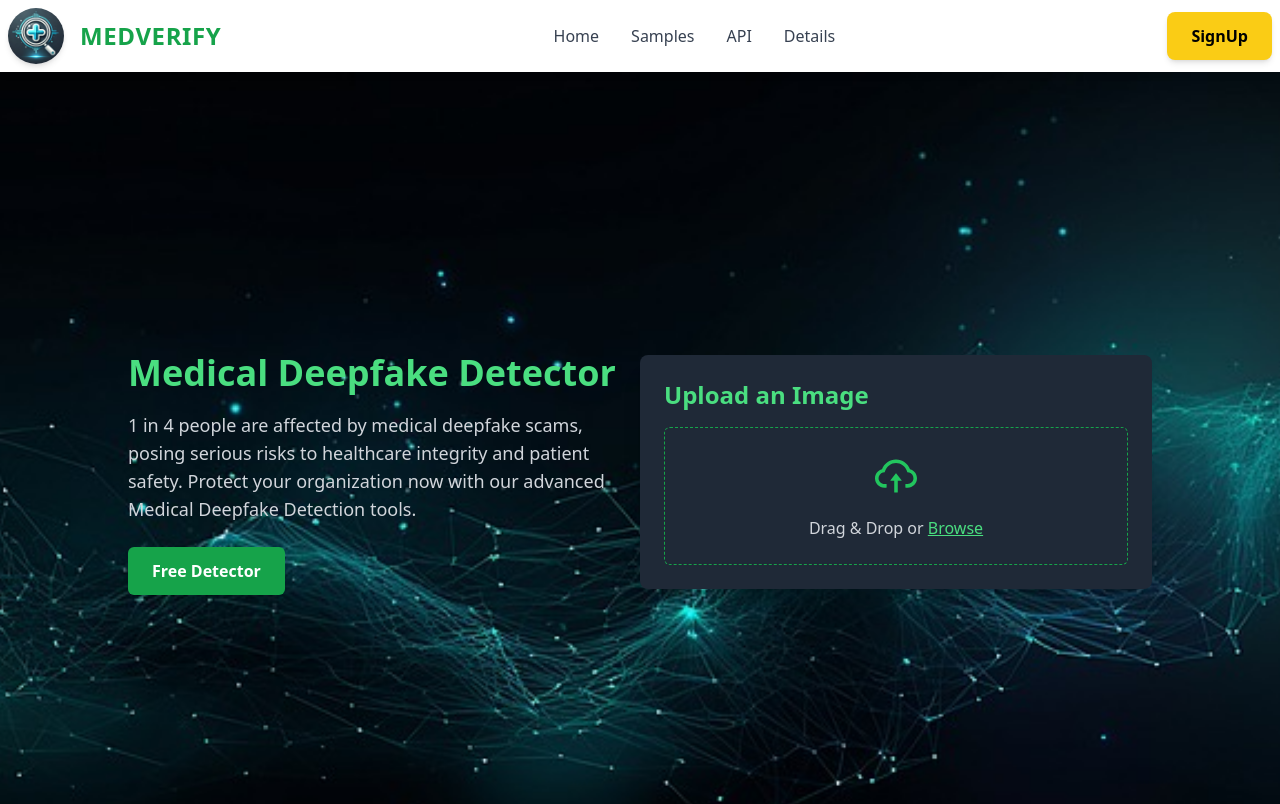
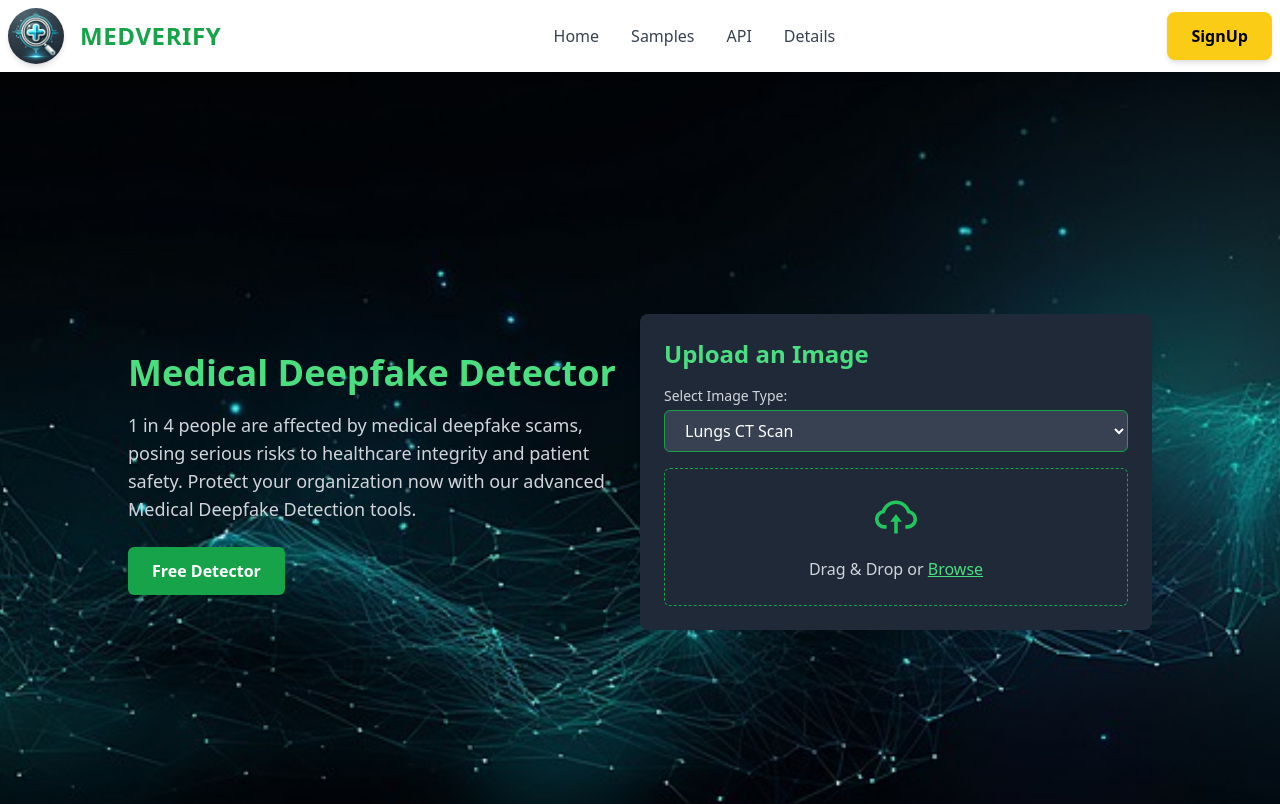
Before and after one commit to Kunalkudande/medverify, a React (Create React App) app: page / in a window 1280 px wide. Shown: the top 804 px of the page. Built offline with nearby package versions, Linux system fonts and the light colour scheme.

Commit message:
Added signup

```diff
--- a/src/components/Navbar.jsx
+++ b/src/components/Navbar.jsx
@@ -1,13 +1,15 @@
 import React from "react";
 import { Link } from "react-router-dom";
-import logo from "../images/logo.webp"
+import logo from "../images/logo.webp";
+import { useNavigate } from "react-router-dom";
 import { useAuth } from "../components/AuthContext"; // Import the AuthContext
 
 const Navbar = ({ scrollToSection, refs }) => {
+  const navigate = useNavigate();
   const { user, logout } = useAuth(); // Get user state and logout function
 
   const handleLogoClick = () => {
-    window.location.reload(); // Refresh the page when the logo or website name is clicked
+    navigate("/");
   };
 
   return (
--- a/src/pages/MainPage.jsx
+++ b/src/pages/MainPage.jsx
@@ -9,11 +9,12 @@ const MainPage = () => {
   const [showPopup, setShowPopup] = useState(false);
   const [loading, setLoading] = useState(false);
   const [result, setResult] = useState(null);
+  const [selectedType, setSelectedType] = useState("chest"); // Type state
   const navigate = useNavigate();
 
+  // Handle image upload
   const handleImageUpload = (event) => {
     const user = JSON.parse(localStorage.getItem("user"));
-
     if (!user) {
       alert("Please sign up before uploading an image.");
       navigate("/signup");
@@ -29,6 +30,7 @@ const MainPage = () => {
     }
   };
 
+  // Handle image detection
   const handleDetect = async () => {
     if (!imageFile) {
       alert("Please upload an image first.");
@@ -37,6 +39,7 @@ const MainPage = () => {
 
     const formData = new FormData();
     formData.append("file", imageFile);
+    formData.append("model_type", selectedType); // Send model type
 
     setLoading(true);
     setResult(null);
@@ -47,14 +50,18 @@ const MainPage = () => {
         body: formData,
       });
 
+      if (response.ok) {
         const data = await response.json();
         setResult({
           prediction: data.prediction || "Unknown",
           description: data.description || "Unknown",
           confidence: data.confidence || 0,
         });
+      } else {
+        throw new Error("Error: Could not process the image.");
+      }
     } catch (error) {
-      alert("Error: Could not process the image.");
+      alert(error.message);
     } finally {
       setLoading(false);
     }
@@ -86,6 +93,23 @@ const MainPage = () => {
             <h2 className="text-2xl font-semibold mb-4 text-green-400">
               Upload an Image
             </h2>
+
+            {/* Image Type Selection */}
+            <div className="mb-4">
+              <label className="block mb-1 text-sm font-medium text-gray-300">
+                Select Image Type:
+              </label>
+              <select
+                value={selectedType}
+                onChange={(e) => setSelectedType(e.target.value)}
+                className="w-full px-4 py-2 rounded-md bg-gray-700 text-white border border-green-600 focus:outline-none"
+              >
+                <option value="chest">Lungs CT Scan</option>
+                <option value="knee">Knee Scan</option>
+              </select>
+            </div>
+
+            {/* Image Upload Button */}
             <label
               htmlFor="imageUpload"
               className="flex flex-col items-center justify-center border border-dashed border-green-600 p-6 rounded-md cursor-pointer hover:bg-gray-700 transition"
@@ -103,6 +127,8 @@ const MainPage = () => {
                 className="hidden"
               />
             </label>
+
+            {/* Display image preview */}
             {image && (
               <div className="mt-6 text-center">
                 <p className="mb-4 text-green-400 font-semibold">
@@ -119,6 +145,7 @@ const MainPage = () => {
         </div>
       </section>
 
+      {/* Show Popup for Result */}
       {showPopup && (
         <div className="fixed inset-0 bg-black bg-opacity-50 flex items-center justify-center">
           <div className="bg-gray-800 text-white p-8 rounded-lg shadow-lg max-w-md text-center">
@@ -133,7 +160,7 @@ const MainPage = () => {
               />
             </div>
             {result ? (
-  <div className="mt-4 text-center">
+              <>
                 <h3 className="text-xl font-semibold">Prediction:</h3>
                 <p
                   className={`text-2xl font-bold ${
@@ -157,15 +184,13 @@ const MainPage = () => {
                 <p className="text-gray-300">
                   Confidence: {(result.confidence * 100).toFixed(2)}%
                 </p>
-
-            {/* Close Button */}
                 <button
                   onClick={() => setShowPopup(false)}
                   className="mt-6 px-4 py-2 bg-gray-600 text-white font-semibold rounded-md hover:bg-gray-700 shadow-lg transition"
                 >
                   Close
                 </button>
-          </div>
+              </>
             ) : (
               <>
                 <p className="text-gray-300 mb-6">
@@ -182,7 +207,6 @@ const MainPage = () => {
                 </button>
               </>
             )}
-
           </div>
         </div>
       )}
```
Lines whose indentation alone changed are shown as unchanged.
